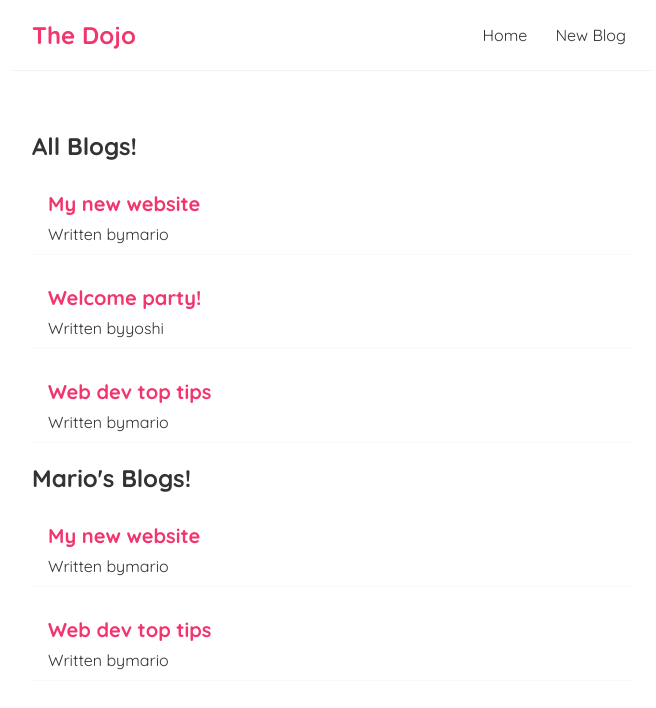
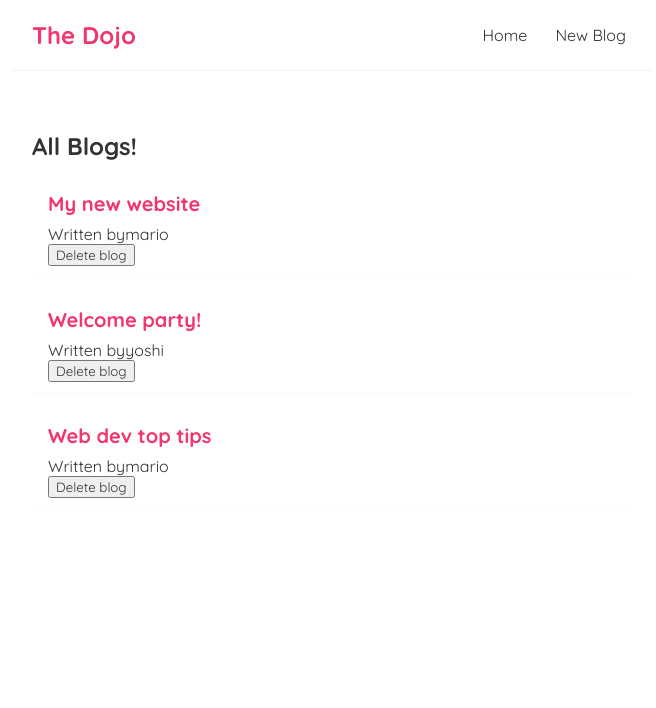
Before and after one commit to MNKanout/dojo_blog, a React (Create React App) app: page / in a window 1280 px wide. Shown: the top 708 px of the page, without its empty margins (308-964 px from the left). Built offline with nearby package versions, Linux system fonts and the light colour scheme.

Commit message:
Tutorial-13_functions as props

```diff
--- a/src/BlogList.js
+++ b/src/BlogList.js
@@ -1,4 +1,4 @@
-const BlogList = ({blogs, title}) => {
+const BlogList = ({blogs, title, handleDelete}) => {
     return (
     <div className="blog-list">
         <h2>{title}</h2>
@@ -6,6 +6,7 @@
             <div className="blog-preview" key={blog.id}>
                 <h2>{blog.title}</h2>
                 <p>Written by{blog.author}</p>
+                <button onClick={()=>handleDelete(blog.id)}>Delete blog</button>
             </div>
         ))
         }
--- a/src/Home.js
+++ b/src/Home.js
@@ -12,10 +12,16 @@
         ]
     );
 
+    const handleDelete = (id) => {
+        const newBlogs = blogs.filter(blog=>blog.id !==id);
+        setBlogs(newBlogs)
+
+    }
+
     return (
         <div className="home">
-            <BlogList blogs={blogs} title='All Blogs!' />
-            <BlogList blogs={blogs.filter((blog)=> blog.author === 'mario')} title="Mario's Blogs!"/>
+            <BlogList blogs={blogs} title='All Blogs!' handleDelete={handleDelete} />
+
         </div>
      );
 }
```
